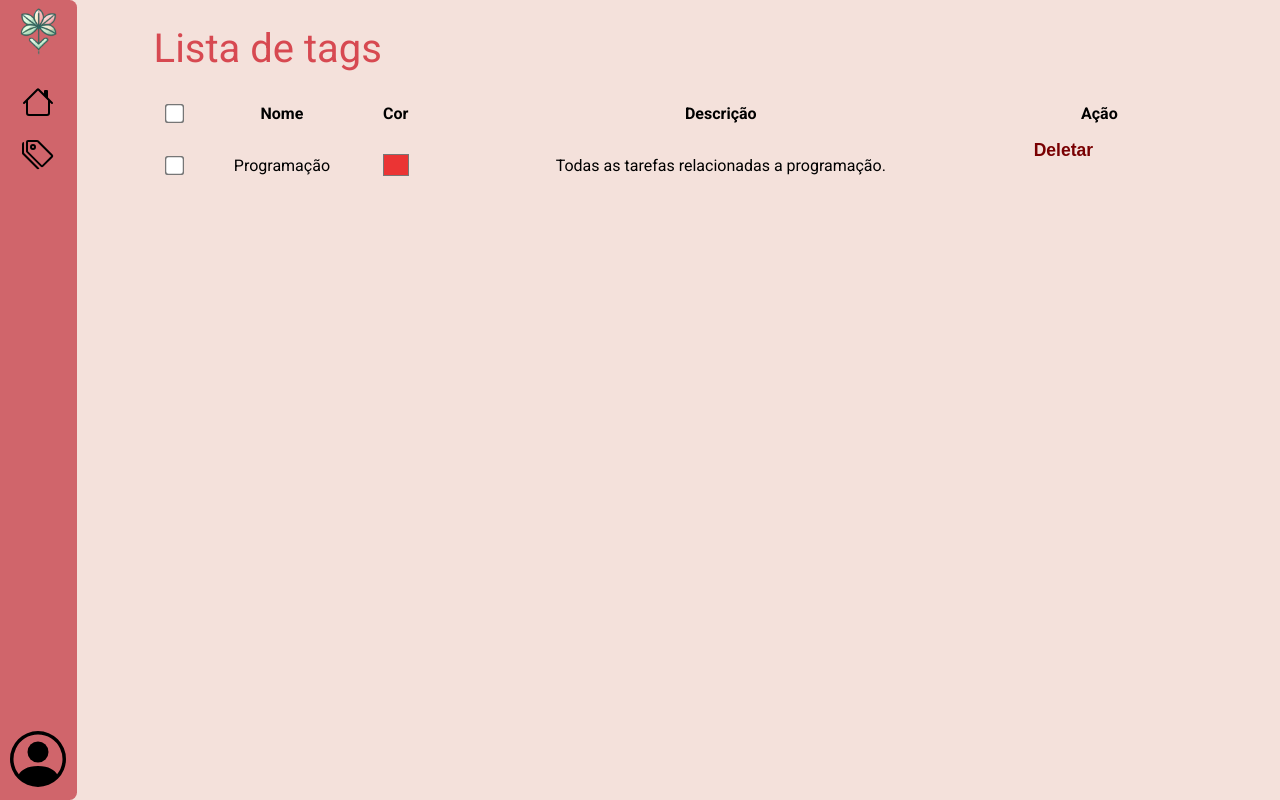
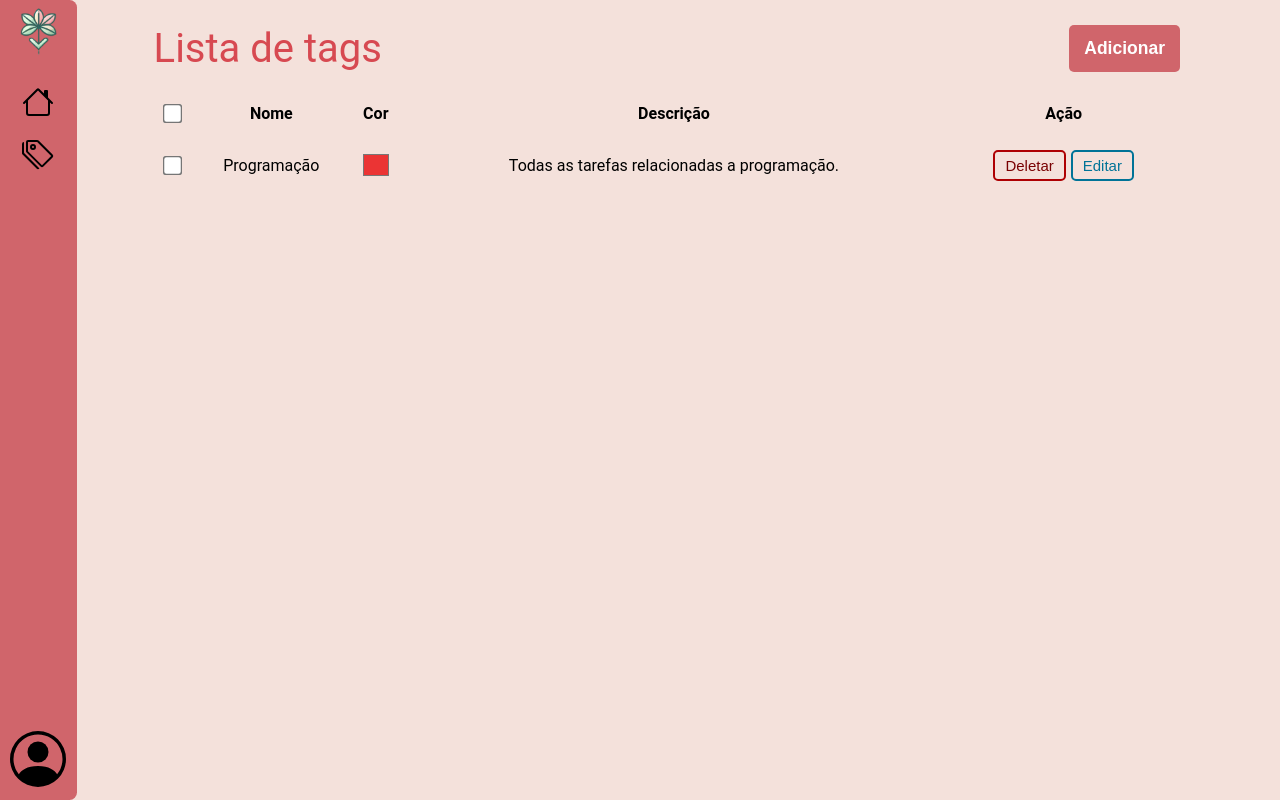
Before and after one commit to GabbFlor/FloraTask, a React (Vite) app in the folder front-web/: page /tags in a window 1280 px wide. Built offline with nearby package versions, Linux system fonts and the light colour scheme.

Commit message:
Arrumando o css
Arrumando o css do botão e da página de tags

```diff
--- a/front-web/index.html
+++ b/front-web/index.html
@@ -2,7 +2,7 @@
 <html lang="pt-br">
   <head>
     <meta charset="UTF-8" />
-    <link rel="icon" type="image/svg+xml" href="/vite.svg" />
+    <link rel="icon" href="src/assets/Logo_circular.png" />
     <meta name="viewport" content="width=device-width, initial-scale=1.0" />
     <title>FloraTask</title>
   </head>
--- /dev/null
+++ b/front-web/src/components/Tags_table.jsx
@@ -0,0 +1,36 @@
+import Tags_style from "../styles/Tags-style";
+
+
+const Tags_table = () => {
+    return(
+        <table className='table-tarefas'>
+            <Tags_style />
+
+            <thead>
+                <tr>
+                    <th><input type="checkbox" value={"teste"} className='chekbox-line-table' /></th>
+                    <th>Nome</th>
+                    <th>Cor</th>
+                    <th>Descrição</th>
+                    <th>Ação</th>
+                </tr>
+            </thead>
+            <tbody>
+                <tr>
+                    <th><input type="checkbox" value={"teste-filho"}  className='chekbox-line-table'  /></th>
+                    <td>Programação</td>
+                    <td><input type="color" defaultValue={"#eb3434"} disabled className="color-tag" /></td>
+                    <td>Todas as tarefas relacionadas a programação.</td>
+                    <td>
+                        <nav>
+                            <button className='btn delete'>Deletar</button>
+                            <button className='btn editar'>Editar</button>
+                        </nav>
+                    </td>
+                </tr>
+            </tbody>
+        </table>
+    )
+}
+
+export default Tags_table;
--- a/front-web/src/routes/Tags.jsx
+++ b/front-web/src/routes/Tags.jsx
@@ -1,5 +1,6 @@
 import Header from "../components/Header";
-import '../styles/tags-style.css'
+import Tags_table from "../components/Tags_table";
+
 
 const Tags = () => {
     return (
@@ -7,28 +8,13 @@ const Tags = () => {
             <Header />
 
             <main>
-                <h1 className="title">Lista de tags</h1>
+                <section className="section-cima">
+                    <h1 className="title">Lista de tags</h1>
 
-                <table className='table-tarefas'>
-                    <thead>
-                        <tr>
-                            <th><input type="checkbox" value={"teste"} className='chekbox-line-table' /></th>
-                            <th>Nome</th>
-                            <th>Cor</th>
-                            <th>Descrição</th>
-                            <th>Ação</th>
-                        </tr>
-                    </thead>
-                    <tbody>
-                        <tr>
-                            <th><input type="checkbox" value={"teste-filho"}  className='chekbox-line-table'  /></th>
-                            <td>Programação</td>
-                            <td><input type="color" defaultValue={"#eb3434"} disabled className="color-tag" /></td>
-                            <td>Todas as tarefas relacionadas a programação.</td>
-                            <button className='btn deletar btn-style-table'>Deletar</button>
-                        </tr>
-                    </tbody>
-                </table>
+                    <button className="btn add">Adicionar</button>
+                </section>
+
+                <Tags_table />
             </main>
         </div>
     )
--- a/front-web/src/styles/Tags-style.css
+++ /dev/null
@@ -1,92 +0,0 @@
-@import url('https://fonts.googleapis.com/css2?family=Roboto:ital,wght@0,100;0,300;0,400;0,500;0,700;0,900;1,100;1,300;1,400;1,500;1,700;1,900&display=swap');
-
-.Pagina-Tags {
-    display: inline-flex;
-    background-color: #F4E1DB;
-    width: 100vw;
-    height: 100vh;
-}
-
-main {
-    width: 100%;
-    font-family: "Roboto", serif;
-    padding: 25px 100px 0 12vw;
-    display: flex;
-    flex-direction: column;
-    gap: 15px;
-}
-
-.title {
-    font-size: 40px;
-    font-weight: 400;
-    color: #D74951;
-}
-
-.table-tarefas {
-    width: 100%;
-    border-collapse: separate;
-    border-spacing: 0 10px;
-}
-
-.table-tarefas thead tr th {
-    padding: 5px 0;
-}
-
-.table-tarefas tbody tr td {
-    padding: 0px 0;
-}
-
-.table-tarefas tbody tr td {
-    text-align: center;
-    height: 50px;
-}
-
-.chekbox-line-table {
-    transform: scale(1.5);
-    margin: 5px;
-}
-
-.table-tarefas tbody tr td nav {
-    display: inline-flex;
-    gap: 5px;
-}
-
-.color-tag {
-    background-color: transparent;
-    border: none;
-    outline: none;
-    height: 30px;
-    width: 30px;
-}
-
-.btn-style-table {
-    padding: 5px 10px;
-    transition: border 0.3s, color 0.3s, background-color 0.3s;
-    font-size: 15px;
-    font-weight: 400;
-}
-
-.btn-style-table:hover {
-    transition: border 0.3s, color 0.3s, background-color 0.3s;
-}
-
-.deletar {
-    border: 2.5px solid #AE0003;
-    color: #790002;
-}
-
-.deletar:hover {
-    border: 2.5px solid #c30003;
-    color: white;
-    background-color: #c80003;
-}
-
-.btn {
-    border: none;
-    background-color: transparent;
-    padding: 0px 15px;
-    font-size: 17.5px;
-    font-weight: 600;
-    cursor: pointer;
-    border-radius: 5px;
-}
--- /dev/null
+++ b/front-web/src/styles/Tags-style.jsx
@@ -0,0 +1,120 @@
+import { createGlobalStyle } from "styled-components";
+
+const Tags_style = createGlobalStyle `
+    @import url('https://fonts.googleapis.com/css2?family=Roboto:ital,wght@0,100;0,300;0,400;0,500;0,700;0,900;1,100;1,300;1,400;1,500;1,700;1,900&display=swap');
+
+    .Pagina-Tags {
+        display: inline-flex;
+        background-color: #F4E1DB;
+        width: 100vw;
+        height: 100vh;
+    }
+
+    main {
+        width: 100%;
+        font-family: "Roboto", serif;
+        padding: 25px 100px 0 12vw;
+        display: flex;
+        flex-direction: column;
+        gap: 15px;
+    }
+
+    .section-cima {
+        display: inline-flex;
+        justify-content: space-between;
+    }
+
+    .title {
+        font-family: "Roboto", serif;
+        font-size: 40px;
+        font-weight: 400;
+        color: #D74951;
+    }
+
+    .add {
+        background-color: #D0656B !important;
+        color: white !important;
+        border: none !important;
+        font-weight: 600 !important;
+        font-size: 17.5px !important;
+        padding: 0px 15px !important;
+    }
+
+    .add:hover {
+        background-color: #E27A7F !important;
+    }
+
+    .table-tarefas {
+        width: 100%;
+        border-collapse: separate;
+        border-spacing: 0 10px;
+    }
+
+    .table-tarefas thead tr th {
+        padding: 5px 0;
+    }
+
+    .table-tarefas tbody tr td {
+        padding: 0px 0;
+    }
+
+    .table-tarefas tbody tr td {
+        text-align: center;
+        height: 50px;
+    }
+
+    .chekbox-line-table {
+        transform: scale(1.5);
+        margin: 5px;
+    }
+
+    .table-tarefas tbody tr td nav {
+        display: inline-flex;
+        gap: 5px;
+    }
+
+    .color-tag {
+        background-color: transparent;
+        border: none;
+        outline: none;
+        height: 30px;
+        width: 30px;
+    }
+
+    .btn {
+        background-color: transparent;
+        padding: 5px 10px;
+        font-size: 15px;
+        font-weight: 400;
+        cursor: pointer;
+        border-radius: 5px;
+        transition: border 0.3s, color 0.3s, background-color 0.3s;
+    }
+
+    .btn:hover {
+        color: white;
+        transition: border 0.3s, color 0.3s, background-color 0.3s;
+    }
+
+    .delete {
+        border: 2.5px solid #AE0003;
+        color: #790002;
+    }
+
+    .delete:hover {
+        border: 2.5px solid #c30003;
+        background-color: #c80003;
+    }
+
+    .editar {
+        border: 2.5px solid #007397;
+        color: #007397;
+    }
+
+    .editar:hover {
+        border: 2.5px solid #0181a8;
+        background-color: #008ab4;
+    }
+`
+
+export default Tags_style;
```
